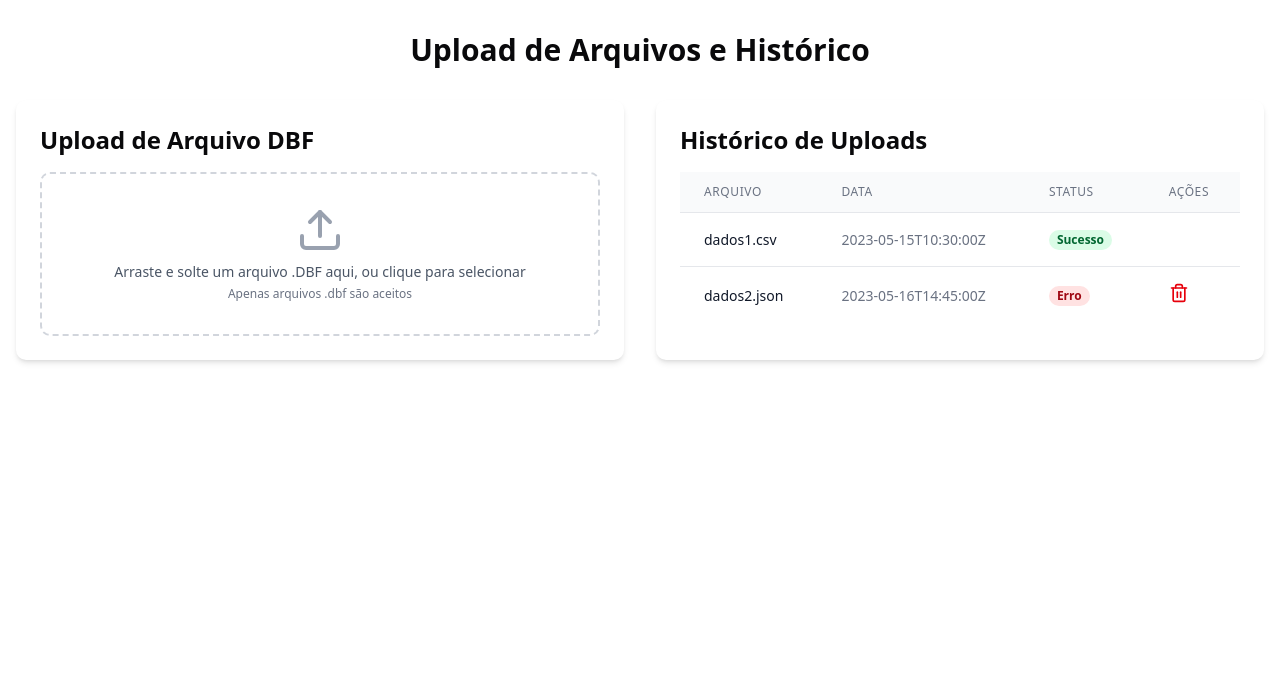
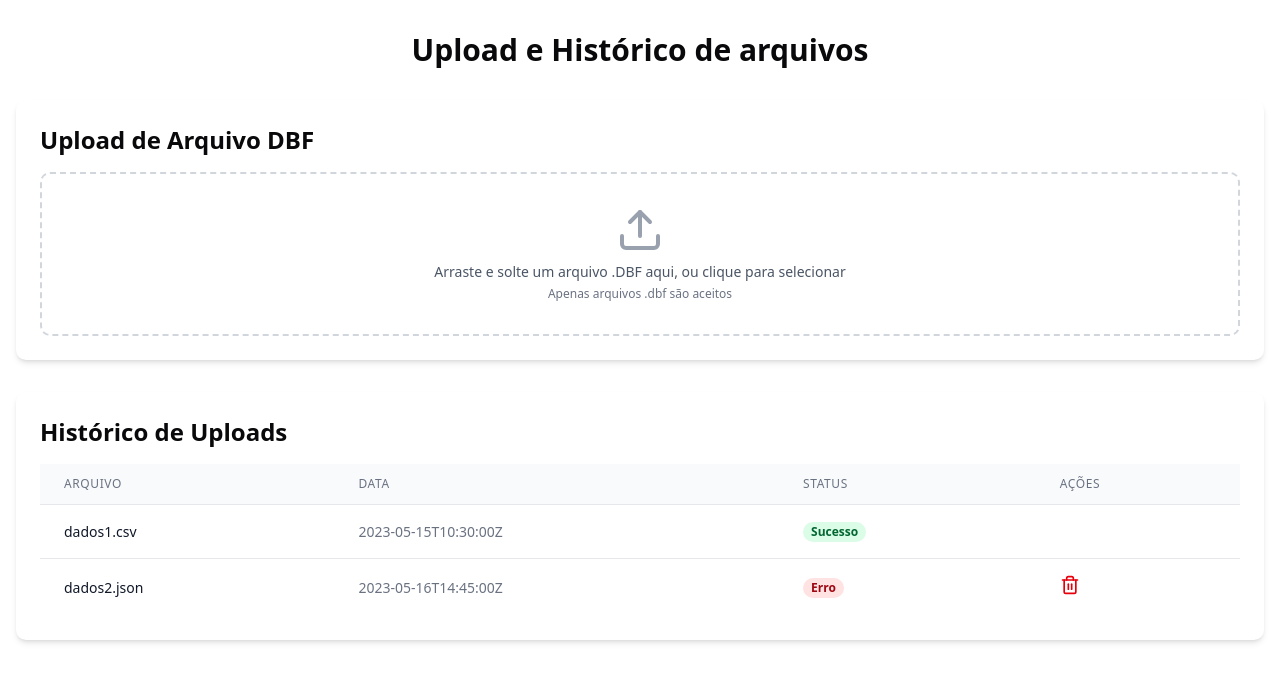
Before and after one commit to DevIsraelSantos/sus-front, a Next.js app: page / in a window 1280 px wide. Shown: the top 682 px of the page. Built offline with nearby package versions, Linux system fonts and the light colour scheme.

Commit message:
feat: Improves the home page structure for file upload and history

```diff
--- a/src/app/page.tsx
+++ b/src/app/page.tsx
@@ -3,14 +3,14 @@ import HistorySection from '@/components/HistorySection';
 
 export default function Home() {
   return (
-    <main className="container mx-auto px-4 py-8">
-      <h1 className="text-3xl font-bold mb-8 text-center">
-        Upload de Arquivos e Histórico
-      </h1>
-      <div className="grid md:grid-cols-2 gap-8">
-        <UploadSection />
-        <HistorySection />
+    <main className="container mx-auto px-4 py-8 flex flex-col gap-8">
+      <div className="flex justify-between items-center">
+        <h1 className="text-3xl font-bold text-center m-auto">
+          Upload e Histórico de arquivos
+        </h1>
       </div>
+      <UploadSection />
+      <HistorySection />
     </main>
   );
 }
```
